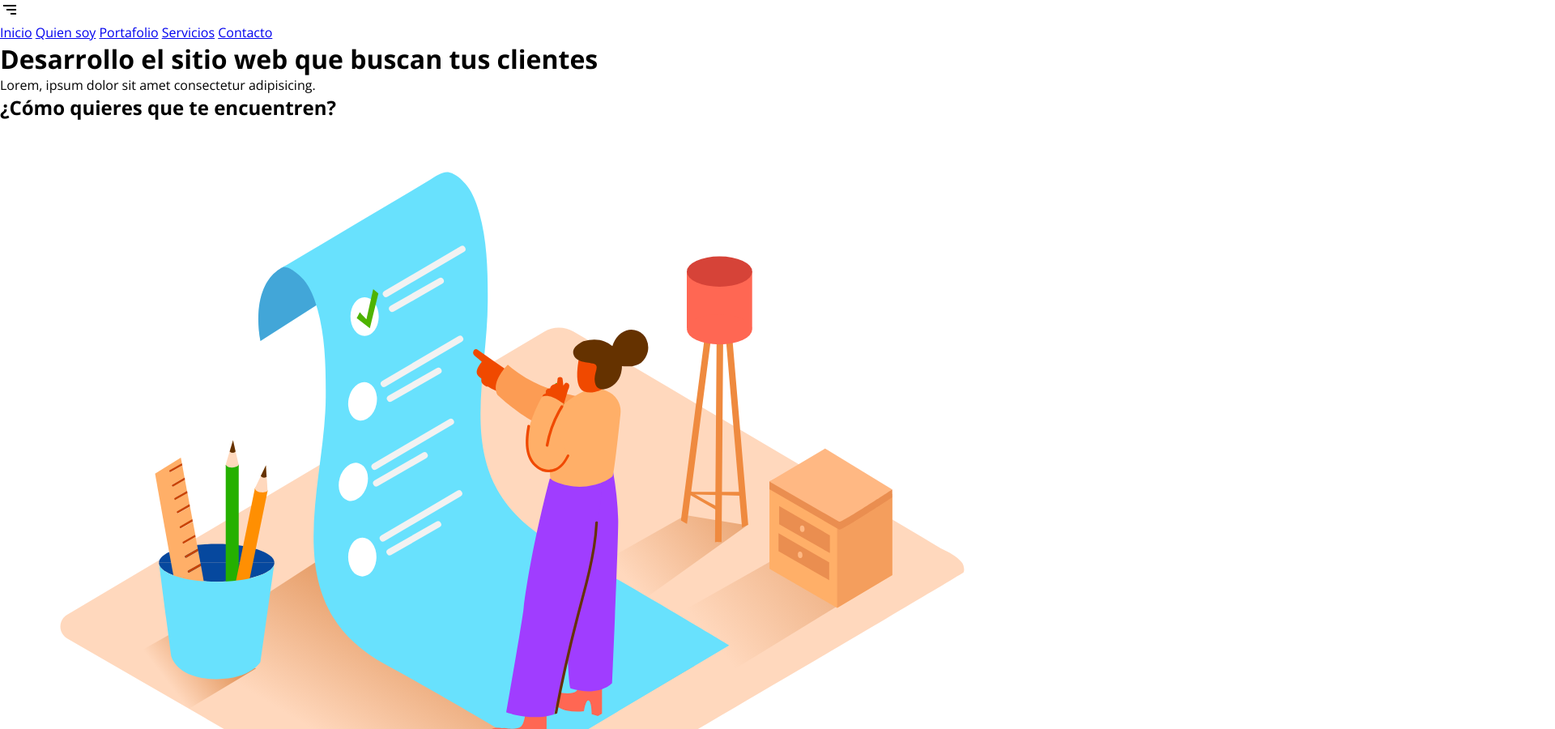
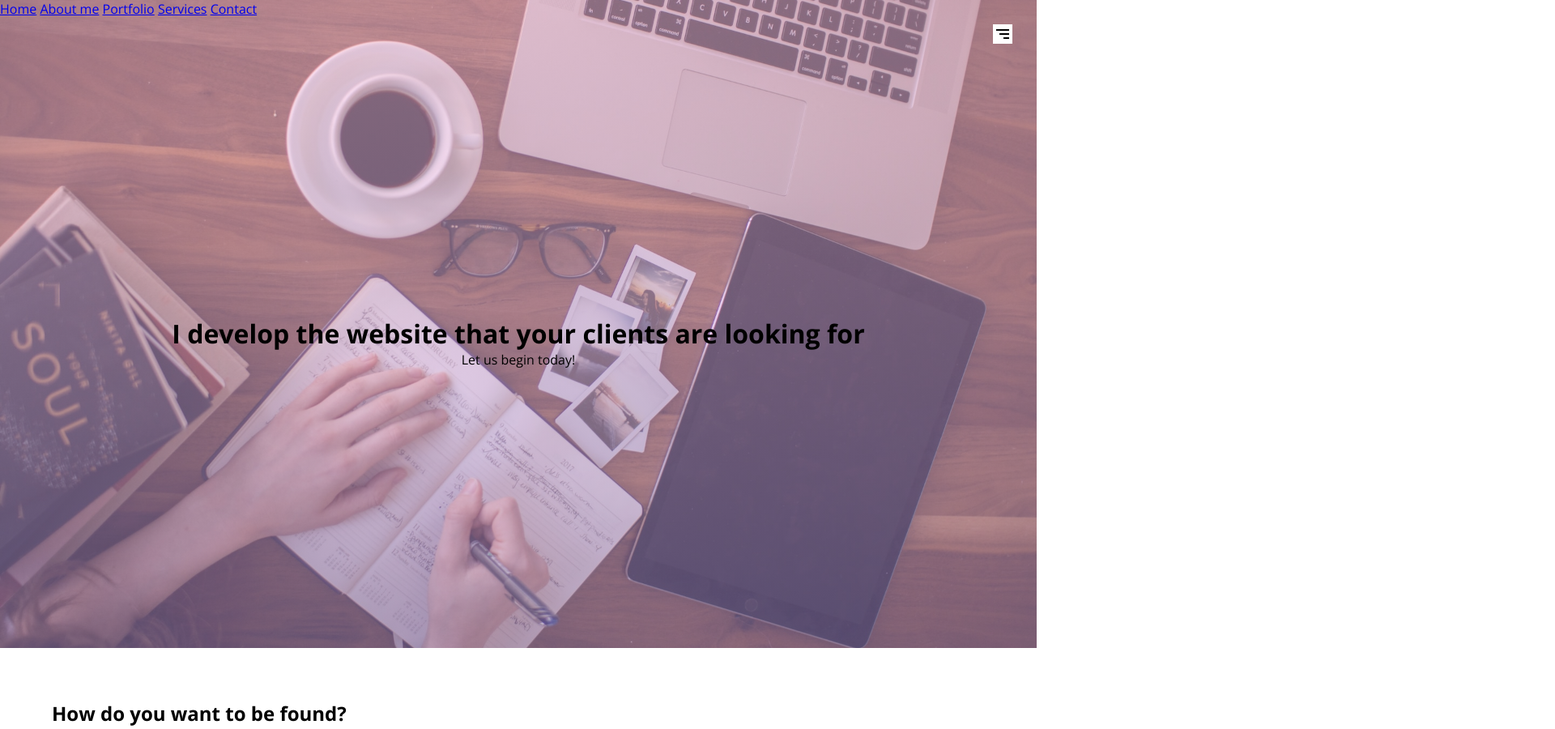
Before and after one commit to ariana-luz/website-business, a plain HTML site: page index.html in a window 1280 px wide. Shown: the top 900 px of the page at 81% size, 1920 px wide, since content can reach past the window. Drawn offline with nearby package versions, Linux system fonts and the light colour scheme.

Commit message:
aplicación de estilos al header y navbar

```diff
--- a/index.html
+++ b/index.html
@@ -17,20 +17,20 @@
     <header class="header" id="inicio"> <!--header.header#inicio-->
         <img src="img/burger.svg" alt="" class="burger"> <!--img.burger-->
         <nav class="menu-navegacion">
-            <a href="#inicio">Inicio</a>
-            <a href="#servicios">Quien soy</a>
-            <a href="#portafolio">Portafolio</a>
-            <a href="#expertos">Servicios</a>
-            <a href="#contacto">Contacto</a><!--a*5-->
+            <a href="#inicio">Home</a>
+            <a href="#servicios">About me</a>
+            <a href="#portafolio">Portfolio</a>
+            <a href="#expertos">Services</a>
+            <a href="#contacto">Contact</a><!--a*5-->
         </nav><!--nav.menu-navegacion-->
-        <div class="contenedor-head">
-            <h1>Desarrollo el sitio web que buscan tus clientes</h1><!--h1{Convertimos tus sueños en realidad}-->
-            <p class="copy">Lorem, ipsum dolor sit amet consectetur adipisicing.</p><!--p.copy y Lorem7-->
+        <div class="contenedor head">
+            <h1>I develop the website that your clients are looking for</h1><!--h1{Convertimos tus sueños en realidad}-->
+            <p class="copy">Let us begin today!</p><!--p.copy y Lorem7-->
         </div>
     </header>
     <main>
         <section class="services contenedor" id="servicio">
-            <h2 class="subtitulo">¿Cómo quieres que te encuentren?</h2>
+            <h2 class="subtitulo">How do you want to be found?</h2>
             <div class="contenedor-servicio">
                 <img src="img/checklist.svg" alt="" class="checklist">
                 <div class="checklist-servicio">
@@ -80,7 +80,7 @@
             <img src="" alt="" class="agregar-imagen">
         </section> -->
         <section class="contenedor" id="expertos">
-            <h2 class="subtitulo">Expertos en:</h2>
+            <h2 class="subtitulo">What can I do for your business?</h2>
             <section class="experts">
                 <div class="cont-expert">
                     <img src="img/content-creation.svg" alt="" class="n-expert">
@@ -101,6 +101,7 @@
         <div class="contenedor footer-content">
             <div class="contact-us">
                 <h2 class="brand">Ariana Osuna Vargas - Web Developer</h2>
+                <p>When you are ready, let me know:</p>
             </div>
             <div class="social-media">
                 <a href="./" class="social-media-icon">
--- a/styles.css
+++ b/styles.css
@@ -4,6 +4,44 @@
     box-sizing: border-box;
 }
 
+:body {/*pseudoclase :: es seudoelemento*/
+    scroll-behavior: smooth; /*controlar el comportamiento del scroll, smooth es para que vaya directamente a una sección del sitio*/
+}
+
 body{
     font-family: 'Open Sans', sans-serif;
 }
+
+.contenedor{
+    width: 90%;
+    max-width: 1200px; /*tamaño maximo de pantalla*/
+    overflow:hidden; /*lo que se desborda queda oculto*/
+    margin: auto; /*centra los elementos*/
+    padding: 64px 0; /*siempre hay espaciado entre los elementos*/
+}
+
+.header{
+    height: 100vh; /*ocupa el 100% de la pagina cuando se ve desde el principio*/
+    background-image: linear-gradient(to top, rgb(161, 140, 209, 0.5) 0%, rgb(251, 194, 235, 0.5) 100%), url(img/how-i-work.jpg);
+    background-repeat: no-repeat;
+    background-size: cover;
+    background-attachment: fixed;
+    background-position: center;
+}
+
+.head{
+    padding: 0;
+    height: 100%;
+    display: flex; /*para centrar el contenido dentro de la imagen*/
+    justify-content: center;
+    align-items: center;
+    flex-direction: column; /*para que queden un elemento debajo del otro*/
+    color: #000000;
+}
+
+.burger{
+    position: fixed;
+    top: 30px;
+    right:30px;
+    background: #ffff;
+}
```
Also changed, not shown: img/how-i-work.jpg (added).
